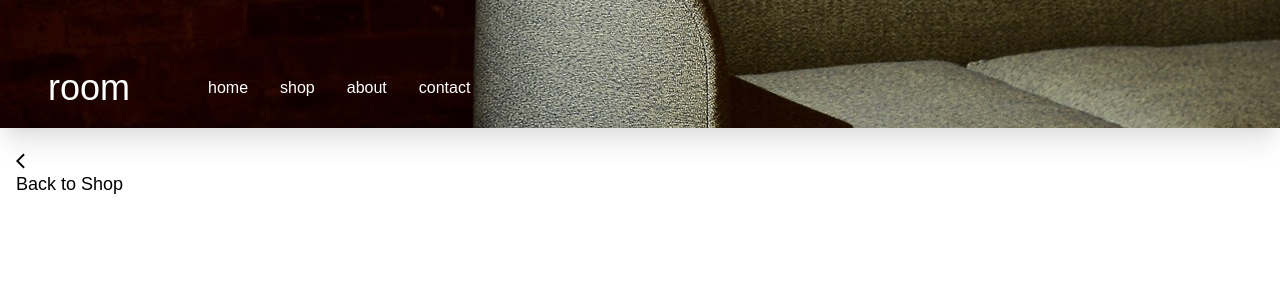
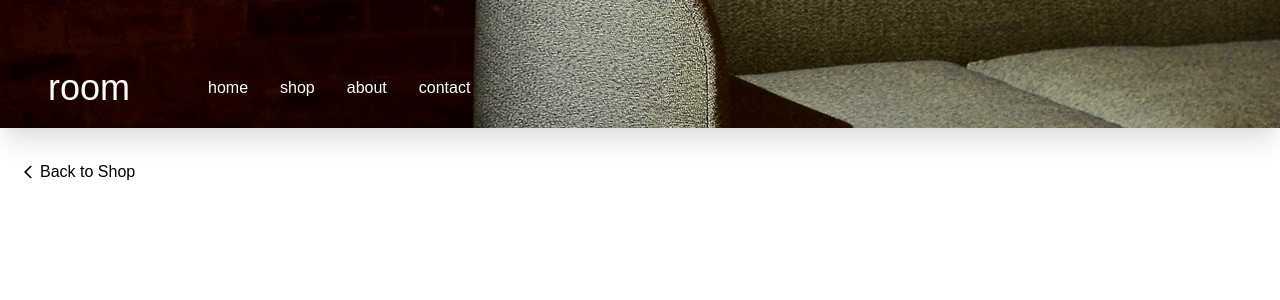
Before and after one commit to rob-noyes/room-homepage, a React (Create React App) app: page /cart in a window 1280 px wide. Shown: the top 300 px of the page. Built offline with nearby package versions, Linux system fonts and the light colour scheme.

Commit message:
all pages no longer refresh to top when clicking button

```diff
--- a/src/components/pages/Cart.js
+++ b/src/components/pages/Cart.js
@@ -1,7 +1,6 @@
 import Header from '../Header';
 import React, { useState } from 'react';
 import { MdArrowBackIos } from 'react-icons/md';
-import { FaTrash } from 'react-icons/fa';
 import { Link } from 'react-router-dom';
 import CartContent from '../utilities/CartContent';
 
@@ -18,9 +17,10 @@ const Cart = ({ shoppingCart, onRemove, addQuantity, removeQuantity }) => {
       <div className={navbarOpen ? ' h-screen z-20 opacity-20' : ''}>
         <div className="h-32 bg-office bg-cover bg-center shadow-xl"></div>
         <div className="flex flex-row justify-start mx-4 mt-6">
-          <button className="flex flex-row text-lg w-full">
-            <Link to="/shop">
-              <MdArrowBackIos /> <span className="">Back to Shop</span>
+          <button className="p-2">
+            <Link to="/shop" className="flex items-center text-md">
+              <MdArrowBackIos />
+              <span className="">Back to Shop</span>
             </Link>
           </button>
         </div>
@@ -41,4 +41,4 @@ const Cart = ({ shoppingCart, onRemove, addQuantity, removeQuantity }) => {
   );
 };
 
-export default Cart;
+export default React.memo(Cart);
--- a/src/components/utilities/CartContent.js
+++ b/src/components/utilities/CartContent.js
@@ -1,11 +1,10 @@
 import { FaTrash } from 'react-icons/fa';
 
 const CartContent = (cartItem) => {
-  console.log(cartItem.cartItem);
   return (
     <div
       className="flex flex-col w-full h-auto border-black rounded-lg text-center shadow-lg"
-      key={cartItem.cartItem.id}
+      key={cartItem.cartItem.key}
     >
       <img
         className="pb-4 w-full h-full rounded-lg"
@@ -30,7 +29,7 @@ const CartContent = (cartItem) => {
       </div>
       <div className="flex justify-center">
         <button
-          className=" px-3 m-2 py-3 w-3/12 shadow-md rounded-full"
+          className="flex justify-center px-3 m-2 py-3 w-3/12 shadow-md rounded-full"
           onClick={cartItem.onRemove}
         >
           <FaTrash />
```
